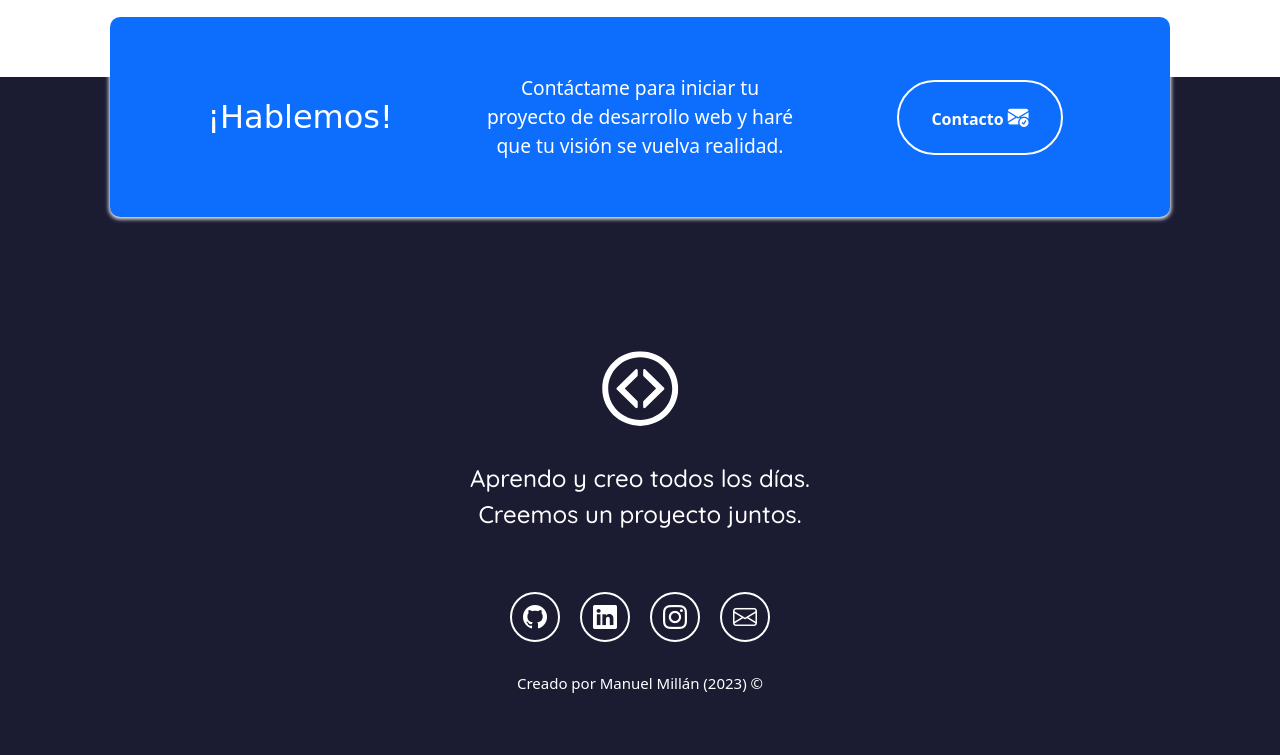
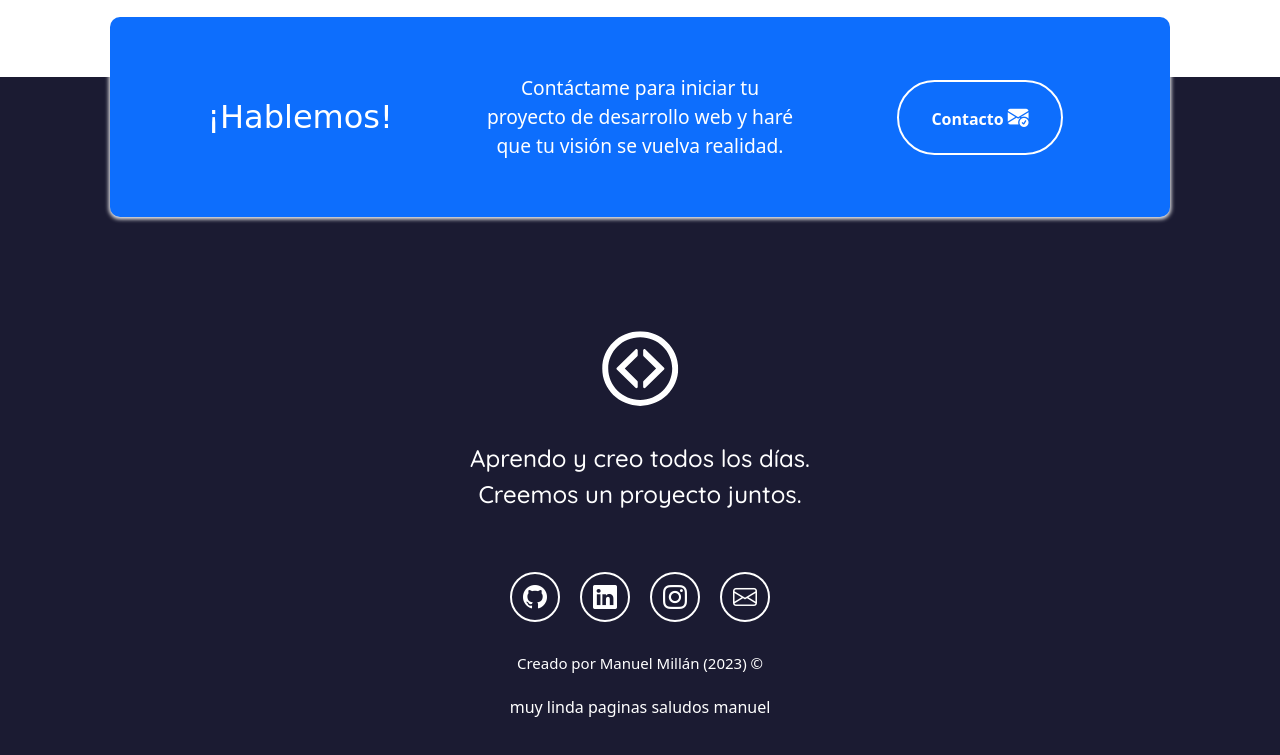
Before and after one commit to ManuelMillan1979/ManuelMillan1979.github.io, a plain HTML site: page index.html in a window 1280 px wide. Shown: the part 2723-3478 px from the top of the page. Drawn offline with nearby package versions, Linux system fonts and the light colour scheme; a web font is replaced by a local one.

Commit message:
te agregue un comentario en la linea 248, saludos Manuel

```diff
--- a/index.html
+++ b/index.html
@@ -245,6 +245,7 @@
         </a>
       </div>
       <div class="derechos-de-autor">Creado por Manuel Millán (2023) &#169;</div>
+      <p> muy linda paginas saludos manuel</p>
     </footer>
 
     <script src="https://cdn.jsdelivr.net/npm/bootstrap@5.2.2/dist/js/bootstrap.bundle.min.js" integrity="sha384-OERcA2EqjJCMA+/3y+gxIOqMEjwtxJY7qPCqsdltbNJuaOe923+mo//f6V8Qbsw3" crossorigin="anonymous"></script>
```
